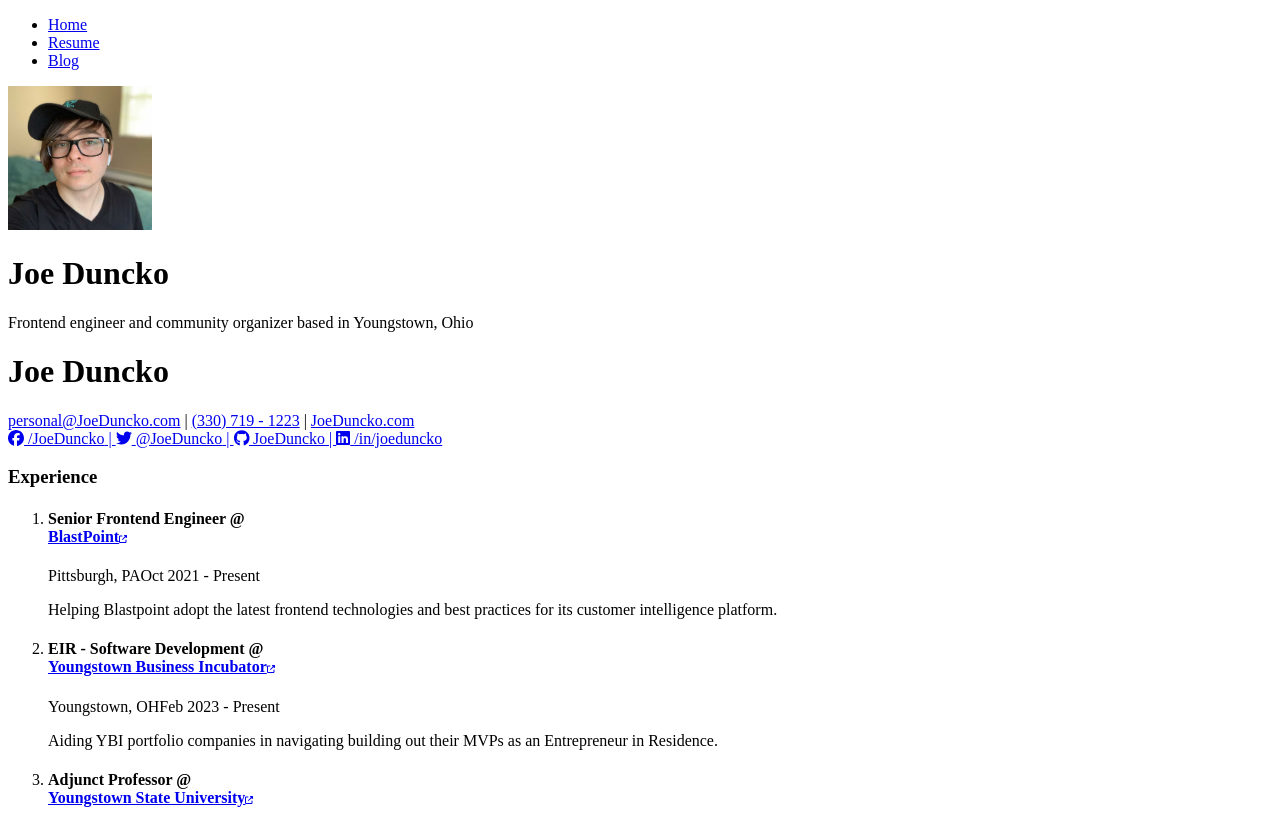
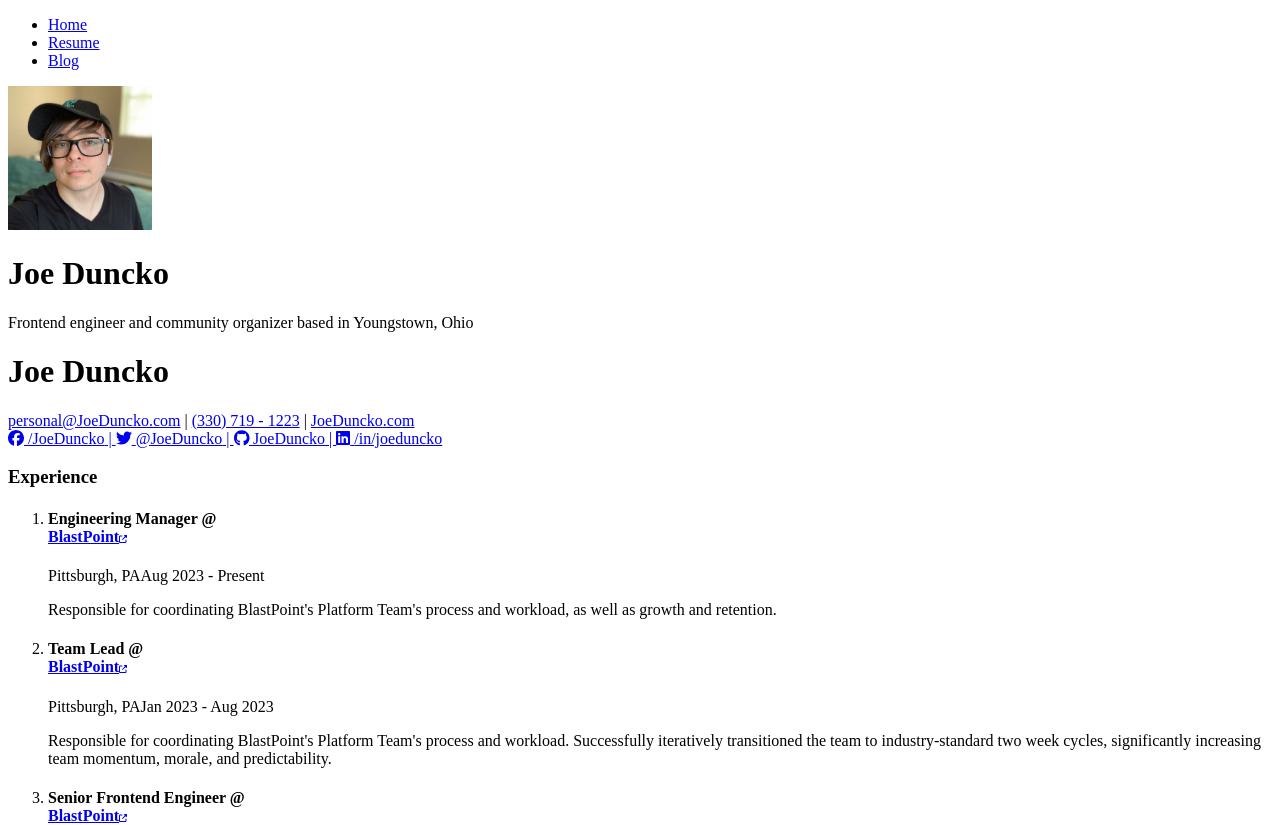
Before and after one commit to JoeDuncko/JoeDuncko.com, a Next.js app: page /resume in a window 1280 px wide. Shown: the top 825 px of the page. Built offline with nearby package versions, Linux system fonts and the light colour scheme.

Commit message:
Add Engineering Manager and Team Lead at BlastPoint

```diff
--- a/data/experiences.ts
+++ b/data/experiences.ts
@@ -14,6 +14,29 @@ export type Experience = {
 };
 
 export const experiences: Experience[] = [
+  {
+    title: "Engineering Manager",
+    company: {
+      name: "BlastPoint",
+      location: "Pittsburgh, PA",
+      link: "https://blastpoint.com/",
+    },
+    startDate: parse("2023-08-07", "y-M-d", new Date()),
+    description:
+      "Responsible for coordinating BlastPoint's Platform Team's process and workload, as well as growth and retention.",
+  },
+  {
+    title: "Team Lead",
+    company: {
+      name: "BlastPoint",
+      location: "Pittsburgh, PA",
+      link: "https://blastpoint.com/",
+    },
+    startDate: parse("2023-01-01", "y-M-d", new Date()),
+    endDate: parse("2023-08-07", "y-M-d", new Date()),
+    description:
+      "Responsible for coordinating BlastPoint's Platform Team's process and workload. Successfully iteratively transitioned the team to industry-standard two week cycles, significantly increasing team momentum, morale, and predictability.",
+  },
   {
     title: "Senior Frontend Engineer",
     company: {
```
